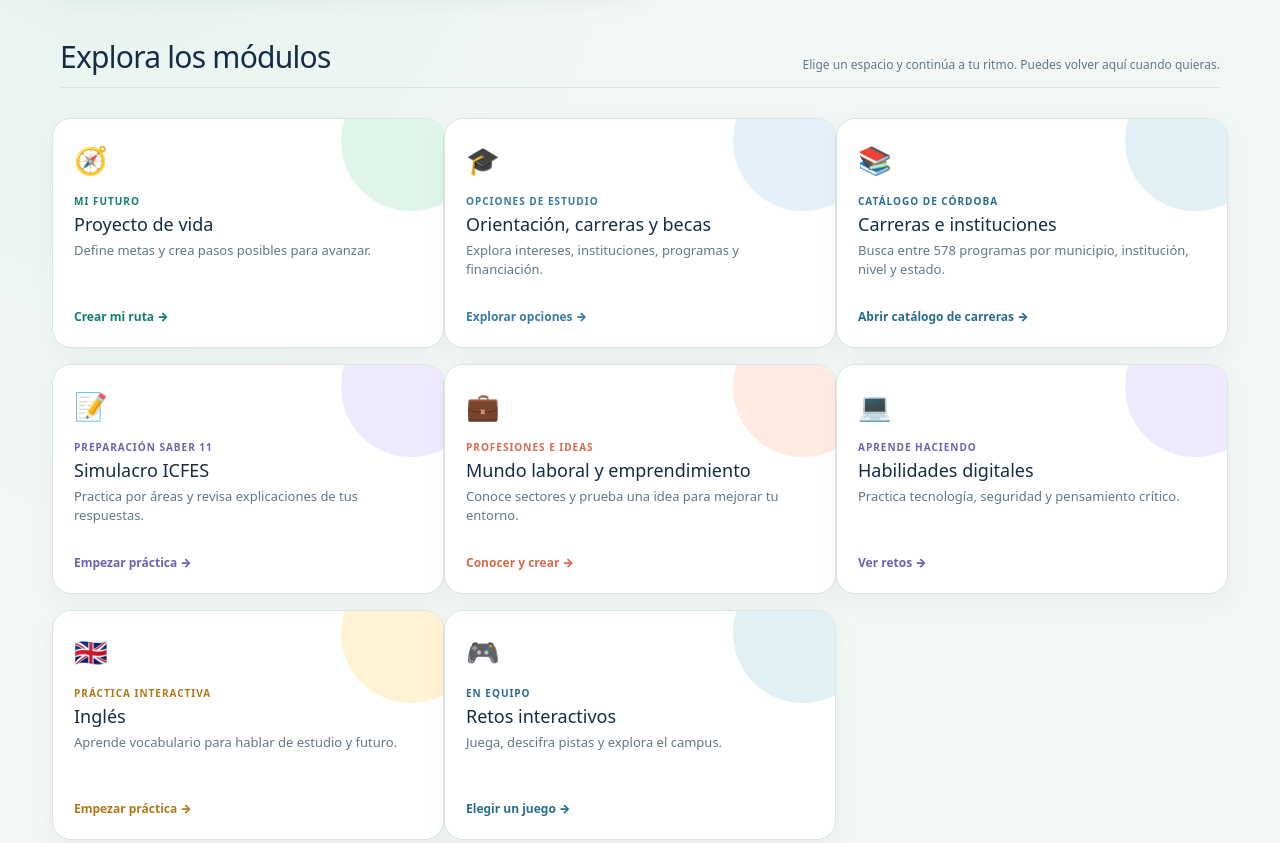
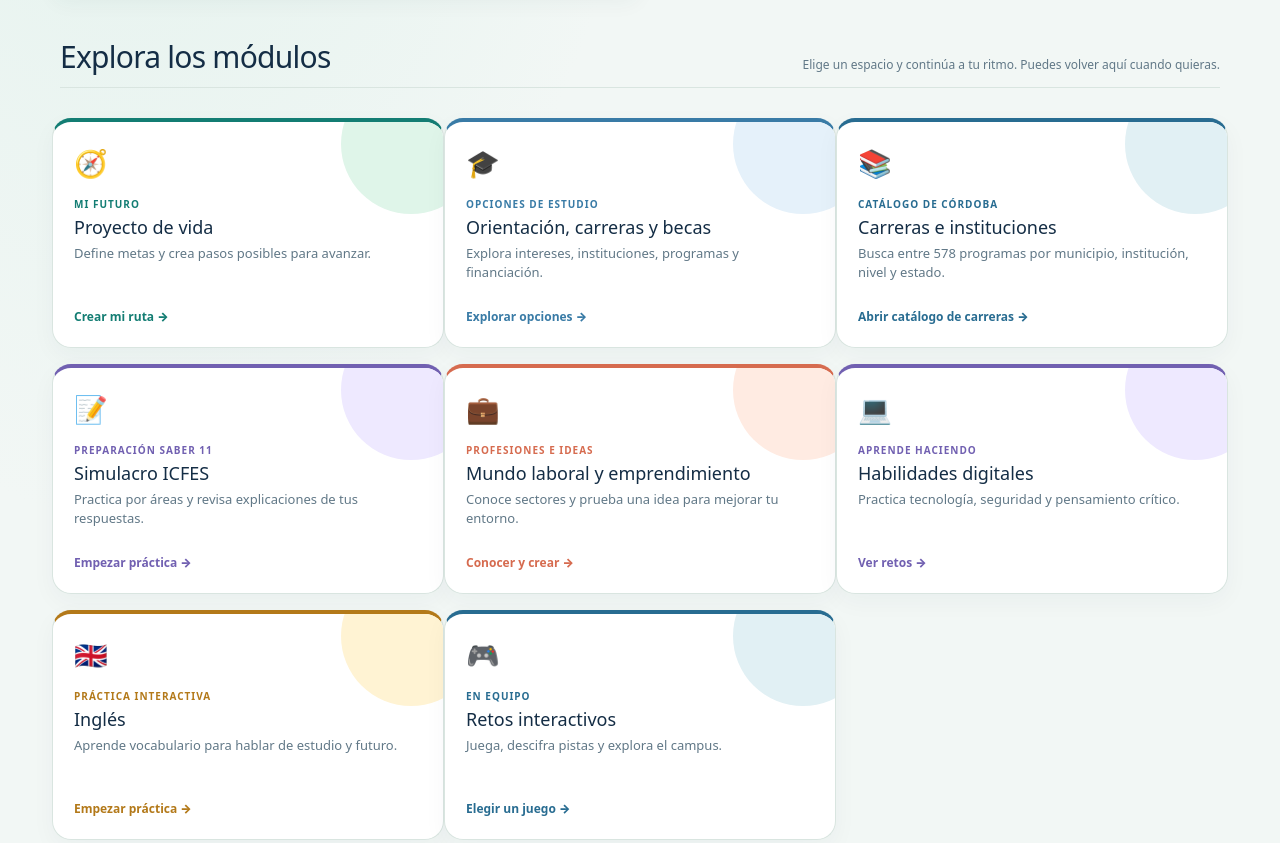
Before and after one commit to Ruben-arc3/decido-cuidarme, a plain HTML site: page outputs/instituciones/villa-esther/institucion-villa-esther.html in a window 1280 px wide. Shown: the part 948-1791 px from the top of the page. Drawn offline with nearby package versions, Linux system fonts and the light colour scheme; no server answers.

Commit message:
Añadir bordes de color a los módulos de Villa Esther

```diff
--- a/outputs/css/villa-esther/villa-esther-retro.css
+++ b/outputs/css/villa-esther/villa-esther-retro.css
@@ -1,4 +1,12 @@
-/* Cassette futurism con la paleta original de Villa Esther. Solo banner y juegos. */
+/* Cassette futurism moderado y acentos de módulo con la paleta de Villa Esther. */
+.module-grid .module-card {
+  border-top:4px solid var(--accent,#137d73);
+  transition:border-color .18s ease,transform .18s ease,box-shadow .18s ease;
+}
+.module-grid .module-card:hover,
+.module-grid .module-card:focus-visible {
+  border-top-color:var(--accent,#137d73);
+}
 .villa-retro-hero {
   isolation:isolate;
   border:2px solid #137d73;
```
